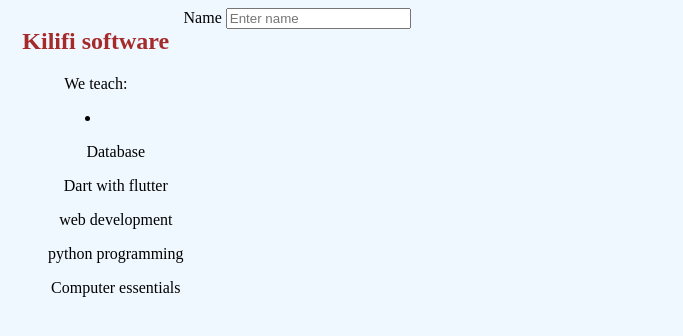
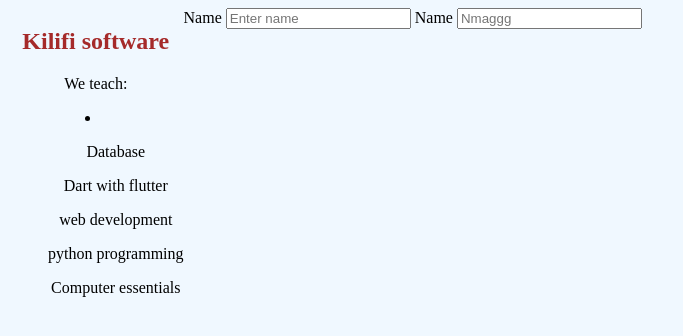
Before and after one commit to KalamaAnthony/Kilifi-GOA, a plain HTML site: page index.html in a window 1280 px wide. Shown: the whole page, without its empty margins (0-683 px from the left). Drawn offline with Linux system fonts and the light colour scheme.

Commit message:
My second changes

```diff
--- a/index.html
+++ b/index.html
@@ -24,6 +24,8 @@
             <form action="">
                 <label for="">Name</label>
                 <input type="text" name="name" id="" value="" placeholder="Enter name" required>
+                <label for="">Name</label>
+                <input type="text" name="" id="" placeholder="Nmaggg" required>
             </form>
         </div>
     </section>
```
